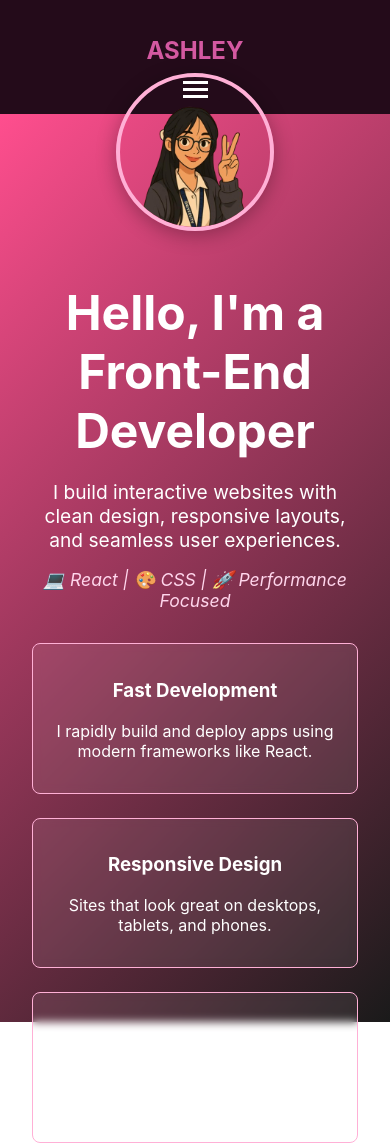
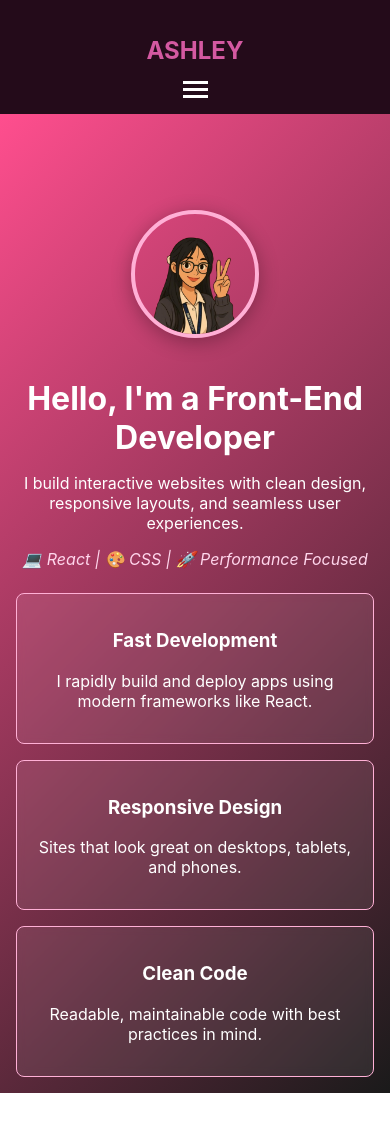
Before and after one commit to ashley0601/Navbar, a React (Create React App) app: page / in a window 390 px wide. After the commit the page ends 1093 px from the top, so only its background shows below. Built offline with nearby package versions, Linux system fonts and the light colour scheme.

Commit message:
Update Home.css

```diff
--- a/src/pages/Home.css
+++ b/src/pages/Home.css
@@ -19,7 +19,6 @@
   margin-bottom: 1rem;
 }
 
-  /* Profile Picture */
 .profile-pic {
   width: 150px;
   height: 150px;
@@ -43,7 +42,6 @@
   margin-bottom: 2rem;
 }
 
-  /* Cards layout */
 .home-cards {
   display: flex;
   flex-wrap: wrap;
@@ -67,7 +65,6 @@
   box-shadow: 0 6px 20px rgba(255, 105, 180, 0.4);
 }
 
-  /* Fade-in animation */
 @keyframes fadeIn {
   from {
       opacity: 0;
@@ -78,3 +75,40 @@
       transform: translateY(0);
   }
 }
+
+@media (max-width: 480px) {
+  .home-page {
+      height: auto;
+      padding: 1rem;
+  }
+
+  .home-content h1 {
+      font-size: 2rem;
+  }
+
+  .profile-pic {
+      width: 120px;
+      height: 120px;
+  }
+
+  .sub-text {
+      font-size: 1rem;
+  }
+
+  .tagline {
+      font-size: 1rem;
+      margin-bottom: 1.5rem;
+  }
+
+
+  .home-cards {
+      flex-direction: column;
+      gap: 1rem;
+      margin-top: 1rem;
+  }
+
+  .card {
+      flex: 1 1 100%;
+      padding: 1rem;
+  }
+}
```
Lines whose indentation alone changed are shown as unchanged.
